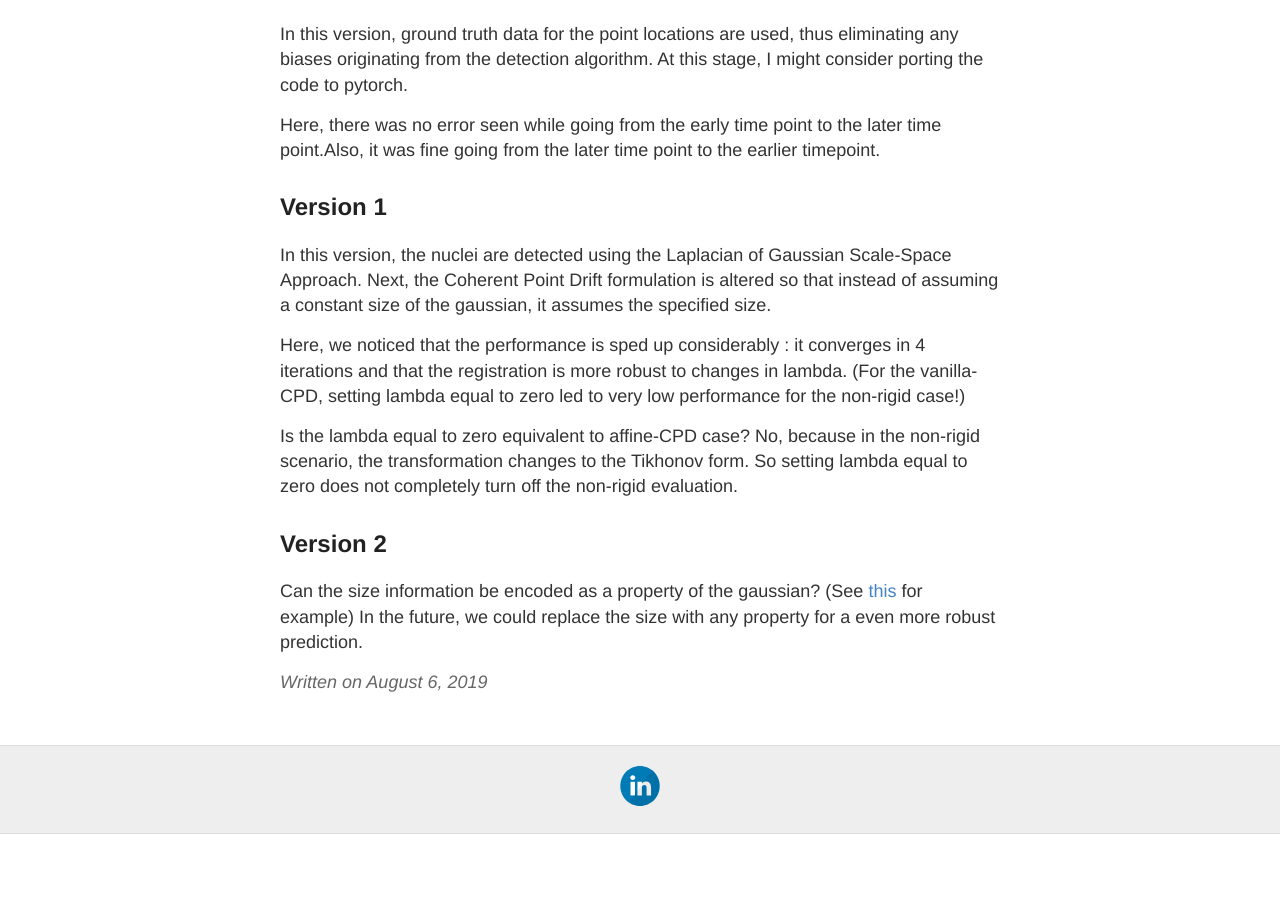
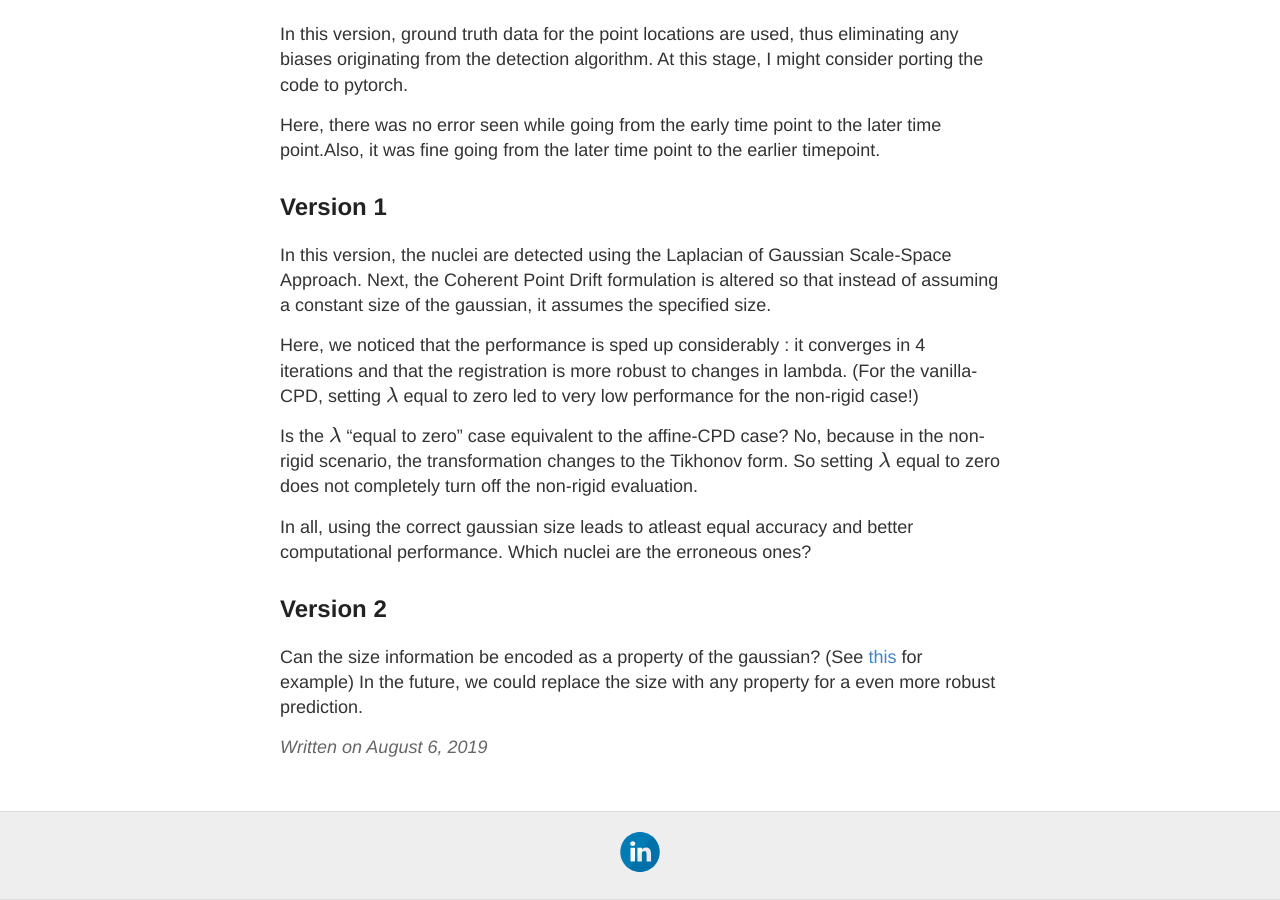
Before and after one commit to malaalam/minuteskeeper, a Jekyll site: the page built from _posts/2019-08-06-06-August-2019.md, in a window 1280 px wide and 900 px high, scrolled down 783 px. Built offline with Jekyll 4.4.1, drawn with Linux system fonts in a browser that asks for light colours; formulas are drawn with MathJax 3; a script that is not in the unit is left out; comment, search, counter and statistics services are not loaded; before the commit the page ends 1617 px from its top, so only the background shows below that.

Commit message:
Corrected text

```diff
--- a/_posts/2019-08-06-06-August-2019.md
+++ b/_posts/2019-08-06-06-August-2019.md
@@ -26,9 +26,11 @@ Here, there was no error seen while going from the early time point to the later
 
 In this version, the nuclei are detected using the Laplacian of Gaussian Scale-Space Approach. Next, the Coherent Point Drift formulation is altered so that instead of assuming a constant size of the gaussian, it assumes the specified size.
 
-Here, we noticed that the performance is sped up considerably : it converges in 4 iterations and that the registration is more robust to changes in lambda. (For the vanilla-CPD, setting lambda equal to zero led to very low performance for the non-rigid case!)
+Here, we noticed that the performance is sped up considerably : it converges in 4 iterations and that the registration is more robust to changes in lambda. (For the vanilla-CPD, setting $$\lambda$$ equal to zero led to very low performance for the non-rigid case!)
 
-Is the lambda equal to zero equivalent to affine-CPD case? No, because in the non-rigid scenario, the transformation changes to the Tikhonov form. So setting lambda equal to zero does not completely turn off the non-rigid evaluation.
+Is the $$\lambda$$ "equal to zero" case equivalent to the affine-CPD case? No, because in the non-rigid scenario, the transformation changes to the Tikhonov form. So setting $$\lambda$$ equal to zero does not completely turn off the non-rigid evaluation.
+
+In all, using the correct gaussian size leads to atleast equal accuracy and better computational performance. Which nuclei are the erroneous ones?
 
 ## Version 2
 
```
